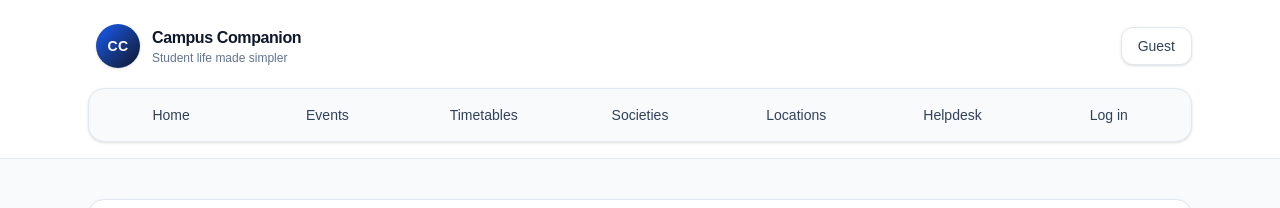
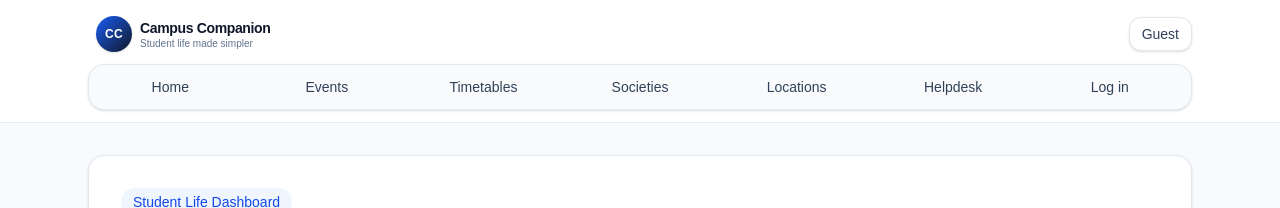
Before and after one commit to MiolesBlues/Campus_Companion, a Next.js app: page / in a window 1280 px wide. Shown: the top 208 px of the page. Built offline with nearby package versions, Linux system fonts and the light colour scheme; no server answers; the database is empty.

Commit message:
Make header more compact

```diff
--- a/src/app/layout.tsx
+++ b/src/app/layout.tsx
@@ -27,18 +27,18 @@ export default function RootLayout({
           </a>
 
           <header className="border-b border-slate-200/80 bg-white">
-            <nav className="mx-auto flex max-w-6xl flex-col gap-3 px-4 py-4 sm:px-6">
-              <div className="flex flex-col gap-3 lg:flex-row lg:items-center lg:justify-between">
+            <nav className="mx-auto flex max-w-6xl flex-col gap-2 px-4 py-3 sm:px-6">
+              <div className="flex flex-col gap-2 lg:flex-row lg:items-center lg:justify-between">
                 <Link
                   href="/"
-                  className="flex w-full items-center gap-3 rounded-2xl px-2 py-2 transition hover:bg-slate-100 lg:w-auto"
+                  className="flex w-full items-center gap-2 rounded-2xl px-2 py-1 transition hover:bg-slate-100 lg:w-auto"
                 >
-                  <div className="flex h-10 w-10 shrink-0 items-center justify-center rounded-full bg-gradient-to-br from-blue-600 to-slate-900 shadow-sm sm:h-11 sm:w-11">
-                    <span className="text-sm font-semibold tracking-wide text-white">CC</span>
+                  <div className="flex h-9 w-9 shrink-0 items-center justify-center rounded-full bg-gradient-to-br from-blue-600 to-slate-900 shadow-sm">
+                    <span className="text-xs font-semibold tracking-wide text-white">CC</span>
                   </div>
                   <div className="min-w-0 leading-tight">
-                    <p className="text-sm font-semibold tracking-tight text-slate-900 sm:text-base">Campus Companion</p>
-                    <p className="text-[11px] text-slate-500 sm:text-xs">Student life made simpler</p>
+                    <p className="text-sm font-semibold tracking-tight text-slate-900">Campus Companion</p>
+                    <p className="text-[10px] text-slate-500">Student life made simpler</p>
                   </div>
                 </Link>
 
@@ -49,7 +49,7 @@ export default function RootLayout({
             </nav>
           </header>
 
-          <main id="main-content" className="mx-auto min-h-screen max-w-6xl px-4 py-6 sm:px-6 sm:py-8 lg:py-10">
+          <main id="main-content" className="mx-auto min-h-screen max-w-6xl px-4 py-5 sm:px-6 sm:py-6 lg:py-8">
             {children}
           </main>
         </AuthProvider>
--- a/src/components/auth-status.tsx
+++ b/src/components/auth-status.tsx
@@ -9,7 +9,7 @@ export function AuthStatus() {
 
   if (!isConfigured) {
     return (
-      <div className="rounded-xl border border-amber-200 bg-amber-50 px-3 py-2 text-sm text-amber-800 shadow-sm">
+      <div className="rounded-xl border border-amber-200 bg-amber-50 px-3 py-1.5 text-sm text-amber-800 shadow-sm">
         Supabase auth not configured yet
       </div>
     );
@@ -17,7 +17,7 @@ export function AuthStatus() {
 
   if (loading) {
     return (
-      <div className="rounded-xl border border-slate-200 bg-white px-3 py-2 text-sm text-slate-500 shadow-sm">
+      <div className="rounded-xl border border-slate-200 bg-white px-3 py-1.5 text-sm text-slate-500 shadow-sm">
         Checking account...
       </div>
     );
@@ -25,7 +25,7 @@ export function AuthStatus() {
 
   if (!user) {
     return (
-      <div className="rounded-xl border border-slate-200 bg-white px-4 py-2 text-sm font-medium text-slate-700 shadow-sm">
+      <div className="rounded-xl border border-slate-200 bg-white px-3 py-1.5 text-sm font-medium text-slate-700 shadow-sm">
         Guest
       </div>
     );
@@ -36,7 +36,7 @@ export function AuthStatus() {
       {profile?.role === "admin" && (
         <Link
           href="/admin"
-          className="flex h-10 w-10 items-center justify-center rounded-xl border border-slate-300 bg-white text-lg text-slate-900 transition hover:bg-slate-50"
+          className="flex h-9 w-9 items-center justify-center rounded-xl border border-slate-300 bg-white text-base text-slate-900 transition hover:bg-slate-50"
           title="Settings"
           aria-label="Settings"
         >
@@ -46,7 +46,7 @@ export function AuthStatus() {
 
       <Link
         href="/account"
-        className="flex items-center gap-2 rounded-xl border border-slate-300 bg-white px-3 py-2 text-sm font-medium text-slate-900 transition hover:bg-slate-50"
+        className="flex items-center gap-2 rounded-xl border border-slate-300 bg-white px-3 py-1.5 text-sm font-medium text-slate-900 transition hover:bg-slate-50"
       >
         <Avatar src={profile?.avatar_url ?? null} alt={profile?.full_name ?? user.email ?? "User avatar"} size="sm" />
         <span>{profile?.full_name ?? user.email}</span>
--- a/src/components/main-nav.tsx
+++ b/src/components/main-nav.tsx
@@ -26,12 +26,12 @@ export function MainNav() {
   }
 
   return (
-    <div className="flex w-full flex-wrap gap-2 rounded-2xl border border-slate-200 bg-slate-50 p-2 shadow-sm">
+    <div className="flex w-full flex-wrap gap-1.5 rounded-2xl border border-slate-200 bg-slate-50 p-1.5 shadow-sm">
       {navLinks.map((link) => (
         <Link
           key={link.href}
           href={link.href}
-          className="min-w-[120px] flex-1 rounded-xl px-3 py-2 text-center text-sm font-medium text-slate-700 transition hover:bg-white hover:text-slate-900 hover:shadow-sm focus:outline-none focus:ring-2 focus:ring-blue-300 sm:px-4"
+          className="min-w-[105px] flex-1 rounded-xl px-3 py-1.5 text-center text-sm font-medium text-slate-700 transition hover:bg-white hover:text-slate-900 hover:shadow-sm focus:outline-none focus:ring-2 focus:ring-blue-300"
         >
           {link.label}
         </Link>
```
